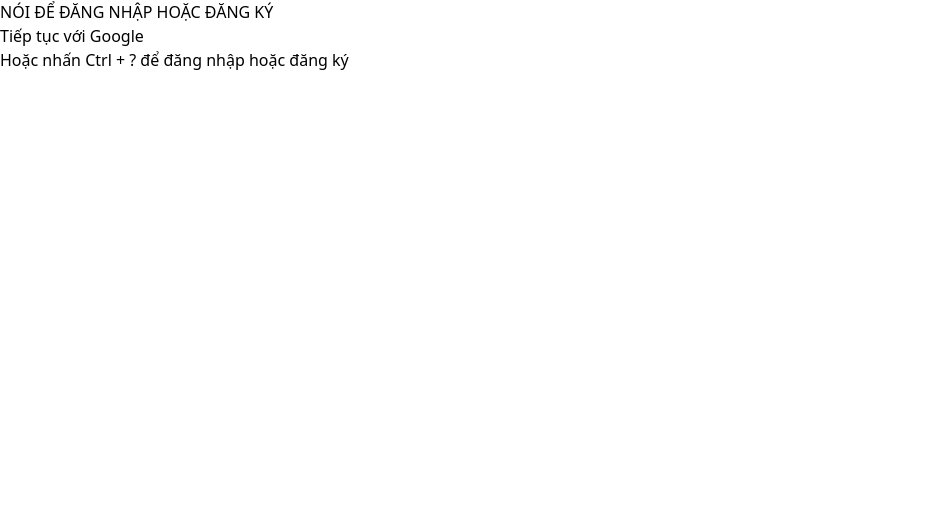
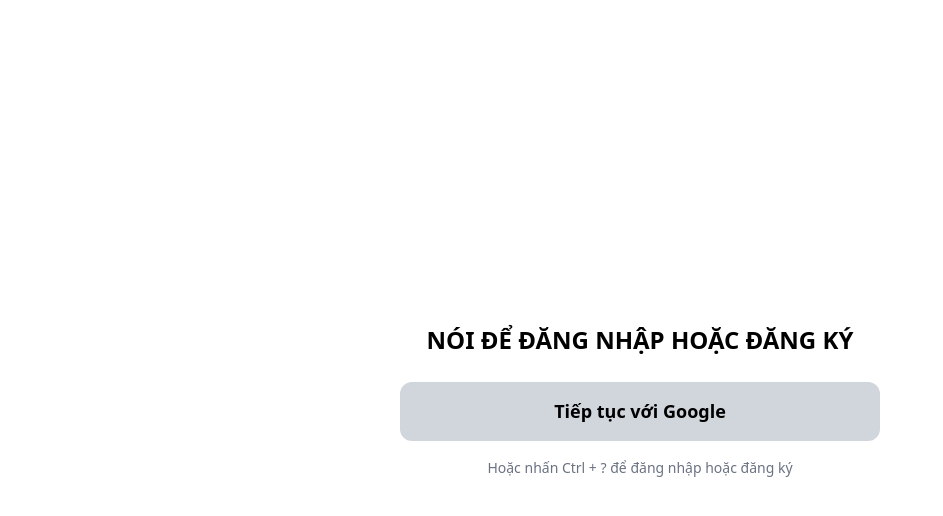
Before and after one commit to ngphat516/AI-for-Accessibility, a Next.js app in the folder my-next-app/: page /login in a window 1280 px wide. Shown: the top 516 px of the page, without its empty margins (0-943 px from the left). Built offline with nearby package versions, Linux system fonts and the light colour scheme.

Commit message:
update goggle authentication

```diff
--- a/my-next-app/package.json
+++ b/my-next-app/package.json
@@ -10,6 +10,7 @@
   },
   "dependencies": {
     "next": "16.0.3",
+    "next-auth": "^4.24.13",
     "postcss": "^8.5.6",
     "react": "19.2.0",
     "react-dom": "19.2.0",
--- /dev/null
+++ b/my-next-app/src/app/api/auth/[...nextauth]/route.ts
@@ -0,0 +1,17 @@
+import NextAuth from "next-auth";
+import GoogleProvider from "next-auth/providers/google";
+
+const handler = NextAuth({
+  providers: [
+    GoogleProvider({
+      clientId: process.env.GOOGLE_CLIENT_ID as string,
+      clientSecret: process.env.GOOGLE_CLIENT_SECRET as string,
+    }),
+  ],
+  secret: process.env.NEXTAUTH_SECRET,
+  pages: {
+    signIn: "/login",
+  },
+});
+
+export { handler as GET, handler as POST };
--- a/my-next-app/src/app/components/SideBarNotes.tsx
+++ b/my-next-app/src/app/components/SideBarNotes.tsx
@@ -1,3 +1,5 @@
+"use client";
+
 import React, { useState, useEffect, useRef } from "react";
 import { Note } from "../../types";
 import { useSidebarNotesHotkeys } from "./useSidebarNotesHotkeys";
@@ -11,7 +13,7 @@
 }
 
 const SidebarNotes: React.FC<SidebarNotesProps> = ({
-  notes,
+  notes = [],
   onSaveNote,
   onDeleteNote,
   isFocused,
--- a/my-next-app/src/app/components/SidebarAI.tsx
+++ b/my-next-app/src/app/components/SidebarAI.tsx
@@ -1,3 +1,4 @@
+"use client";
 
 import React, { useEffect, useRef } from 'react';
 
--- a/my-next-app/src/app/layout.tsx
+++ b/my-next-app/src/app/layout.tsx
@@ -1,10 +1,12 @@
 import "./globals.css";
 import { ReactNode } from "react";
+import { Providers } from "./provider";
 
 export default function RootLayout({ children }: { children: ReactNode }) {
   return (
     <html>
-      <body className="min-h-screen flex flex-col" >{children}</body>
+
+      <body className="min-h-screen flex flex-col" ><Providers>{children}</Providers></body>
     </html>
   );
 }
--- a/my-next-app/src/app/login/page.tsx
+++ b/my-next-app/src/app/login/page.tsx
@@ -1,12 +1,28 @@
+"use client";
+
+import { signIn } from "next-auth/react";
+
 function LoginPage() {
   return (
-    <section className="login-box">
-      <h1 className="login-title"> NÓI ĐỂ ĐĂNG NHẬP HOẶC ĐĂNG KÝ </h1>
+    <main className="min-h-screen flex items-center justify-center bg-white px-4">
+      <section className="login-box w-full max-w-[480px] flex flex-col items-center">
+        <h1 className="login-title text-[25px] sm:text-[24px] font-extrabold text-black mb-6 text-center">
+          {" "}
+          NÓI ĐỂ ĐĂNG NHẬP HOẶC ĐĂNG KÝ{" "}
+        </h1>
 
-      <button className="login-btn" > Tiếp tục với Google </button>
+        <button
+          className="login-btn w-full bg-gray-300 hover:bg-[#d1d1d1] text-black font-bold text-[18px] py-4 rounded-xl transition-colors duration-200 cursor-pointer "
+          onClick={() => signIn("google", { callbackUrl: "/" })}
+        >
+          Tiếp tục với Google
+        </button>
 
-      <p className="login-hint">Hoặc nhấn Ctrl + ? để đăng nhập hoặc đăng ký</p>
-    </section>
+        <p className="login-hint mt-4 text-gray-500 text-[14px] font-medium text-center">
+          Hoặc nhấn Ctrl + ? để đăng nhập hoặc đăng ký
+        </p>
+      </section>
+    </main>
   );
 }
 
--- /dev/null
+++ b/my-next-app/src/app/provider.tsx
@@ -0,0 +1,6 @@
+"use client";
+import { SessionProvider } from "next-auth/react";
+
+export function Providers({ children }: { children: React.ReactNode }) {
+  return <SessionProvider>{children}</SessionProvider>;
+}
```
Also changed, not shown: my-next-app/src/app/conversation/page.tsx (+2 -5 lines), 1 other file (tests, documents, lock files or other folders).
